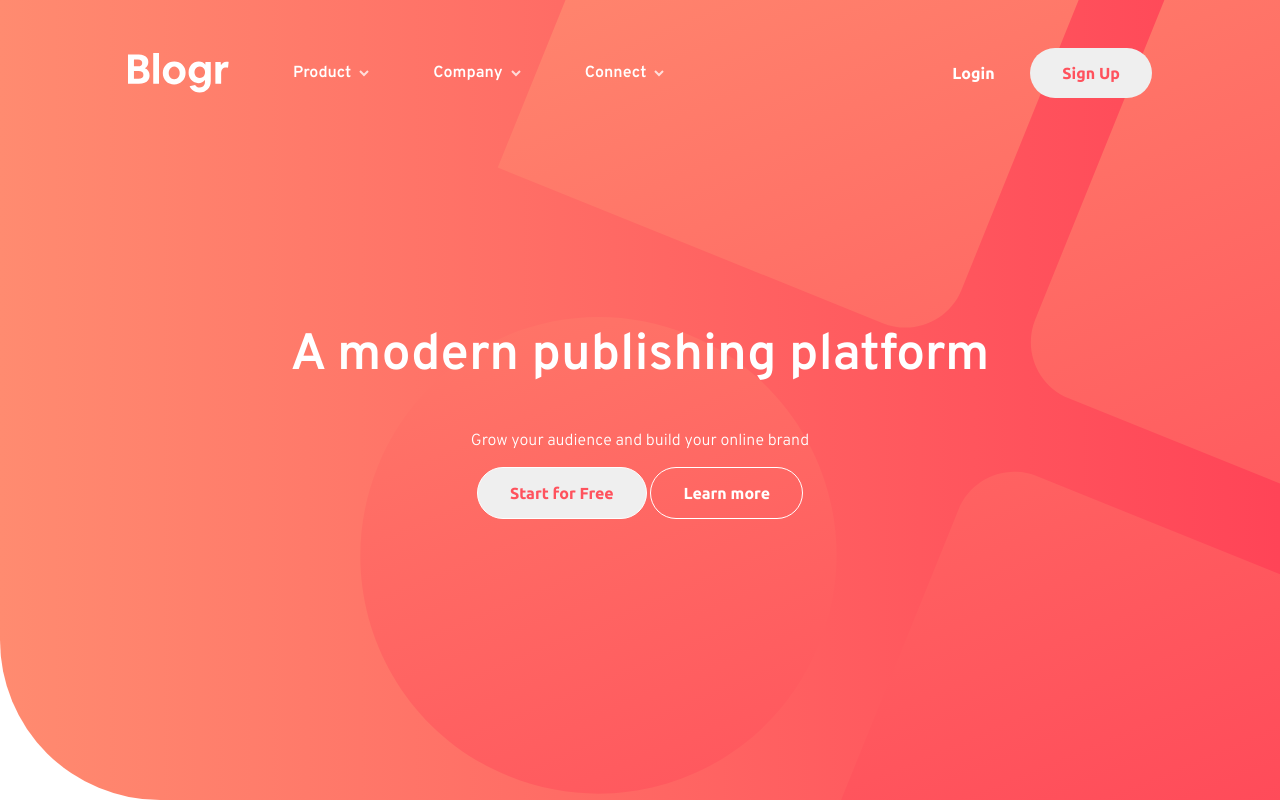
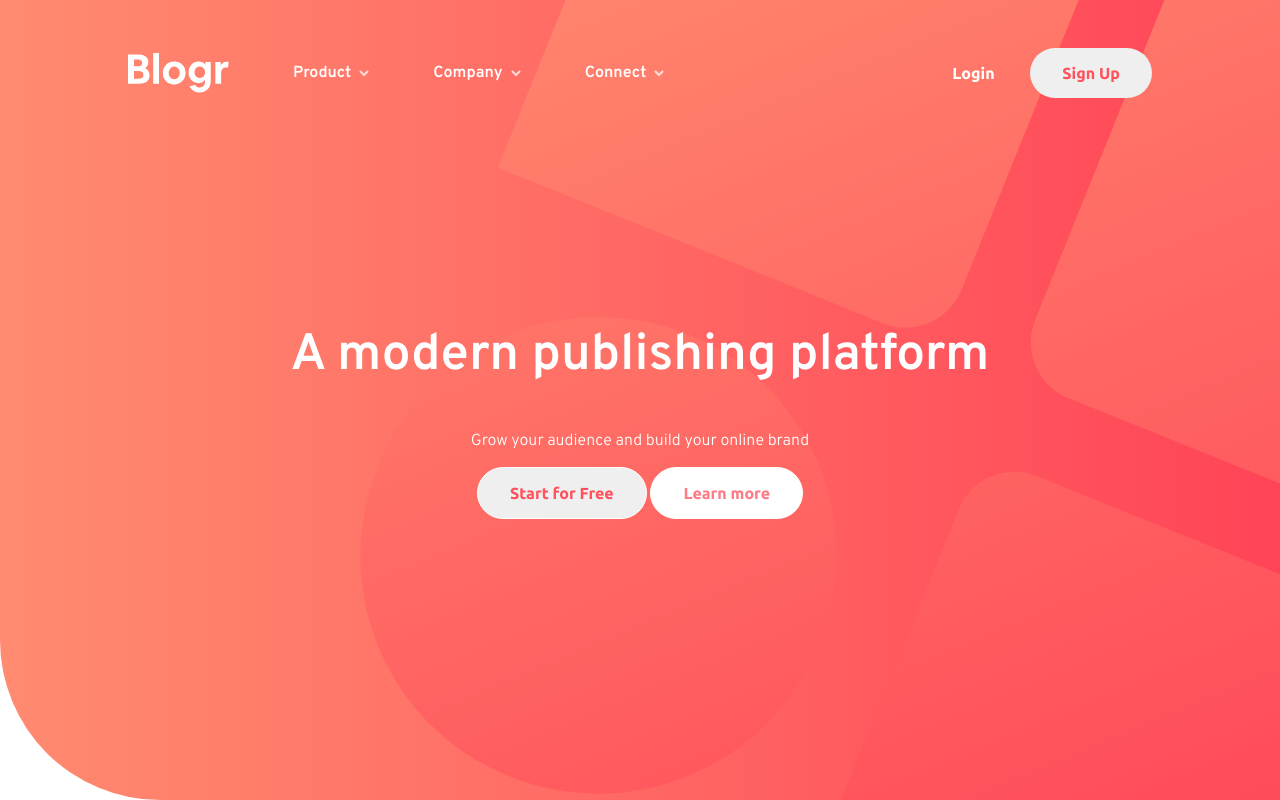
Before and after one commit to huyphan2210/blogr-landing-page-svelte, a Svelte app: page / in a window 1280 px wide. In both pictures the pointer is over the button "Learn more". Shown: the top 800 px of the page. Built offline with nearby package versions, Linux system fonts and the light colour scheme.

Commit message:
Update Main.svelte

```diff
--- a/src/components/Main.svelte
+++ b/src/components/Main.svelte
@@ -124,8 +124,15 @@
                     background-color: transparent;
                     color: white;
                 }
+                    #hero div button:last-child:hover {
+                        background-color: white;
+                        border-color: white;
+                        color: var(--very-light-red);
+                    }
             #hero div button:hover {
                 cursor: pointer;
+                border-color: var(--very-light-red);
+                background-color: var(--very-light-red);
             }
     #design {
         position: relative;
```
